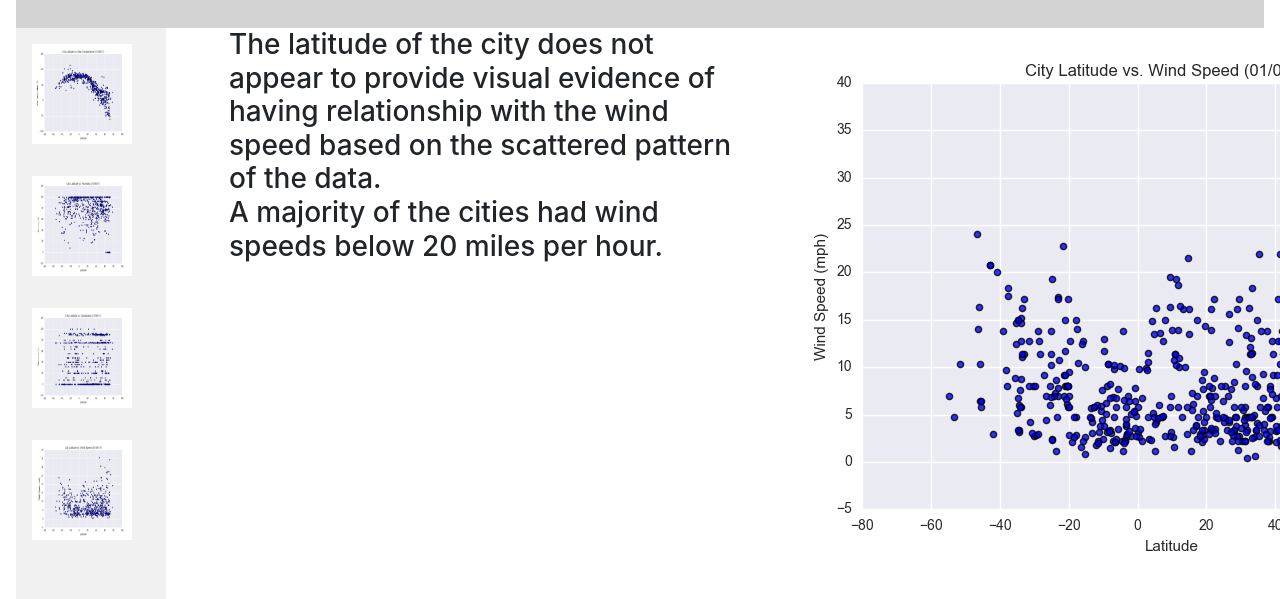
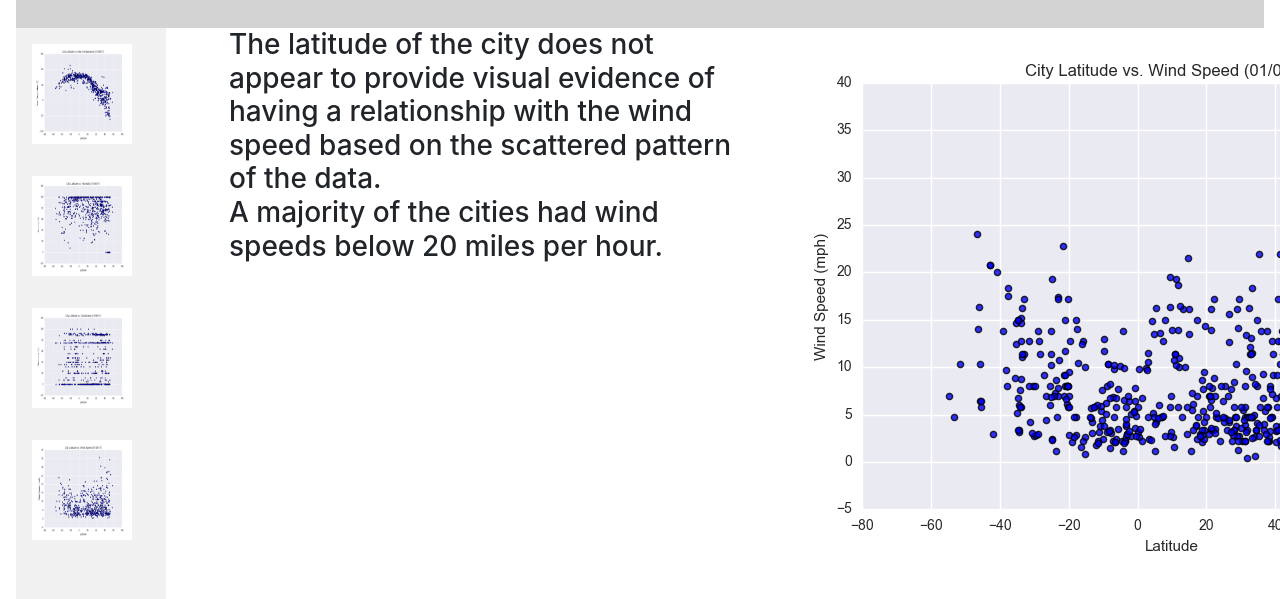
Before and after one commit to mchandler02/Web-Design-Challenge, a plain HTML site: page windspeed.html in a window 1280 px wide. Shown: the part 201-800 px from the top of the page. Drawn offline with nearby package versions, Linux system fonts and the light colour scheme.

Commit message:
fixed typos, added READ ME text

```diff
--- a/windspeed.html
+++ b/windspeed.html
@@ -71,7 +71,7 @@
                     </div>
                 </div>
                 <div class="col-md-5">
-                    <h2>The latitude of the city does not appear to provide visual evidence of having relationship with the wind speed based on the scattered pattern of the data.<br>
+                    <h2>The latitude of the city does not appear to provide visual evidence of having a relationship with the wind speed based on the scattered pattern of the data.<br>
                     A majority of the cities had wind speeds below 20 miles per hour.</h2>
                 </div>
                 <div class="col-md-5">
```
Also changed, not shown: cloudiness.html (+1 -2 lines), 1 other file.
